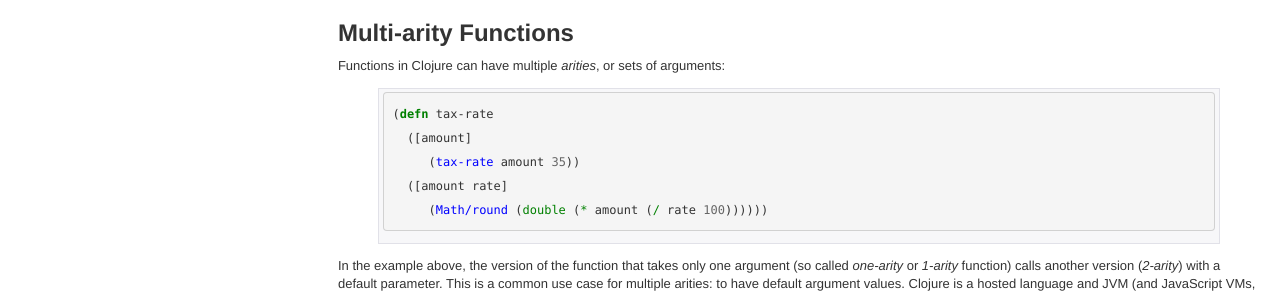
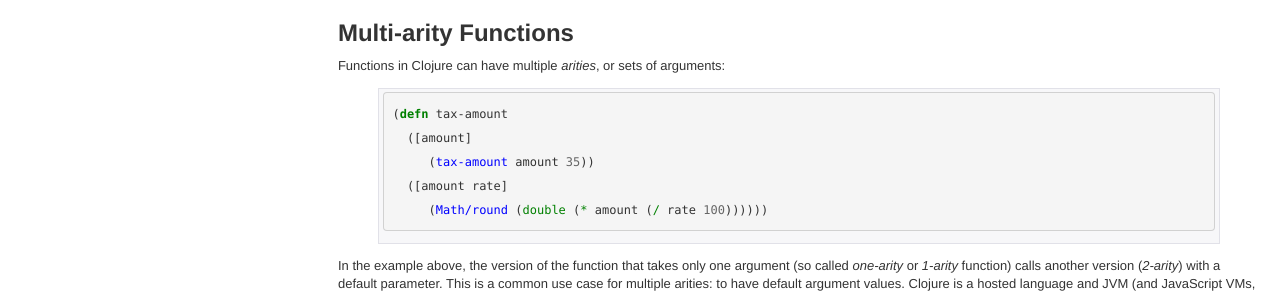
Before and after one commit to clojuredocs/guides, a Jekyll site: the page built from articles/language/functions.md, in a window 1280 px wide and 900 px high, scrolled down 1611 px. Shown: the part 153-447 px from the top of the window. Built offline with Jekyll 4.4.1, drawn with Linux system fonts in a browser that asks for light colours; some web fonts are replaced; Markdown is read by kramdown in place of the engine named in the settings.

Commit message:
Better function name

```diff
--- a/articles/language/functions.md
+++ b/articles/language/functions.md
@@ -108,9 +108,9 @@ as a collection.
 Functions in Clojure can have multiple *arities*, or sets of arguments:
 
 {% highlight clojure %}
-(defn tax-rate
+(defn tax-amount
   ([amount]
-     (tax-rate amount 35))
+     (tax-amount amount 35))
   ([amount rate]
      (Math/round (double (* amount (/ rate 100))))))
 {% endhighlight %}
```
